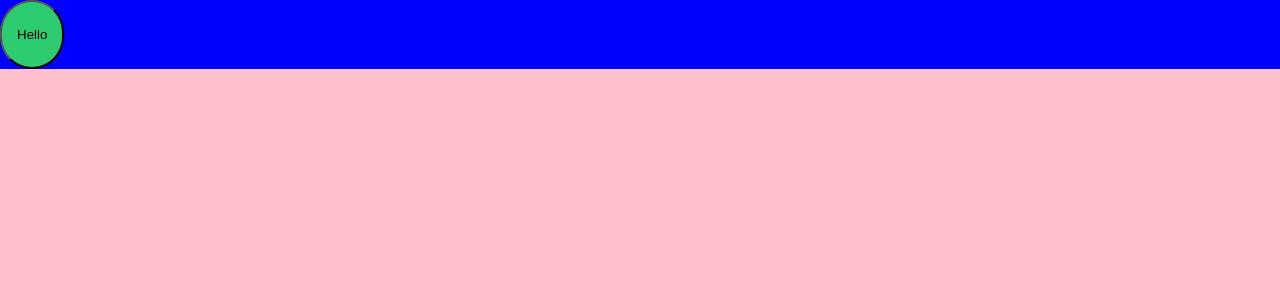
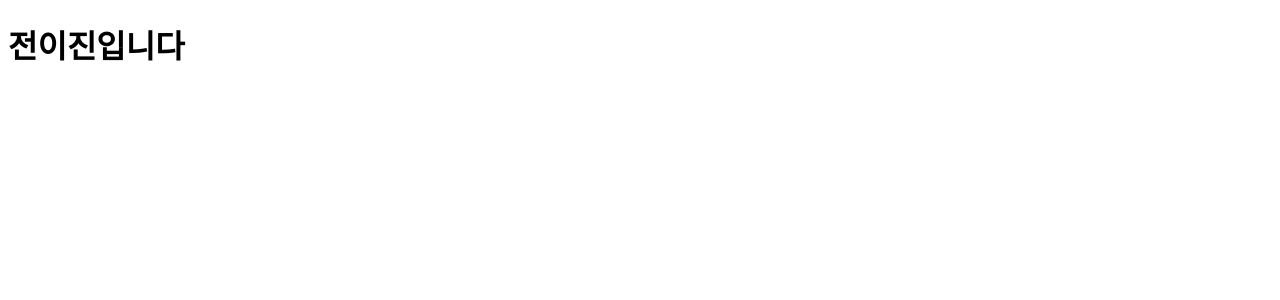
Before and after one commit to pongdang/blog.pongdang.me, a JavaScript app: page / in a window 1280 px wide. Shown: the top 300 px of the page. Built offline with nearby package versions, Linux system fonts and the light colour scheme.

Commit message:
chore: 파일 정리

```diff
--- a/src/App.js
+++ b/src/App.js
@@ -1,49 +1,7 @@
-import styled, { createGlobalStyle, ThemeProvider } from "styled-components";
-import theme from "./theme";
-
-const GlobalStyle = createGlobalStyle`
-body {
-  margin:0;
-  padding:0;
-}
-`;
-
-const Card = styled.div`
-  background-color: white;
-`;
-
-const Container = styled.div`
-  height: 100vh;
-  width: 100%;
-  background-color: pink;
-  ${Card} {
-    background-color: blue;
-  }
-`;
-
-const Button = styled.button`
-  border-radius: 50px;
-  padding: 25px 15px;
-  background-color: ${(props) => props.theme.successColor};
-`;
-
-function App() {
+export default function App() {
   return (
-    <>
-      <ThemeProvider theme={theme}>
-        <GlobalStyle />
-        <Container>
-          <Form />
-        </Container>
-      </ThemeProvider>
-    </>
+    <div>
+      <h1>전이진입니다</h1>
+    </div>
   );
 }
-
-const Form = () => (
-  <Card>
-    <Button>Hello</Button>
-  </Card>
-);
-
-export default App;
--- a/src/index.js
+++ b/src/index.js
@@ -1,16 +1,4 @@
-import React from "react";
 import ReactDOM from "react-dom";
 import App from "./App";
-import reportWebVitals from "./reportWebVitals";
 
-ReactDOM.render(
-  <React.StrictMode>
-    <App />
-  </React.StrictMode>,
-  document.getElementById("root")
-);
-
-// If you want to start measuring performance in your app, pass a function
-// to log results (for example: reportWebVitals(console.log))
-// or send to an analytics endpoint. Learn more: https://bit.ly/CRA-vitals
-reportWebVitals();
+ReactDOM.render(<App />, document.getElementById("root"));
--- a/src/reportWebVitals.js
+++ /dev/null
@@ -1,13 +0,0 @@
-const reportWebVitals = onPerfEntry => {
-  if (onPerfEntry && onPerfEntry instanceof Function) {
-    import('web-vitals').then(({ getCLS, getFID, getFCP, getLCP, getTTFB }) => {
-      getCLS(onPerfEntry);
-      getFID(onPerfEntry);
-      getFCP(onPerfEntry);
-      getLCP(onPerfEntry);
-      getTTFB(onPerfEntry);
-    });
-  }
-};
-
-export default reportWebVitals;
--- a/src/theme.js
+++ /dev/null
@@ -1,7 +0,0 @@
-const theme = {
-  mainColor: "#3498db",
-  dangerColor: "#e74c3c",
-  successColor: "#2ecc71",
-};
-
-export default theme;
```
Also changed, not shown: package.json (+4 -9 lines), src/setupTests.js (deleted, +0 -5 lines), 1 other file (tests, documents, lock files or other folders).
